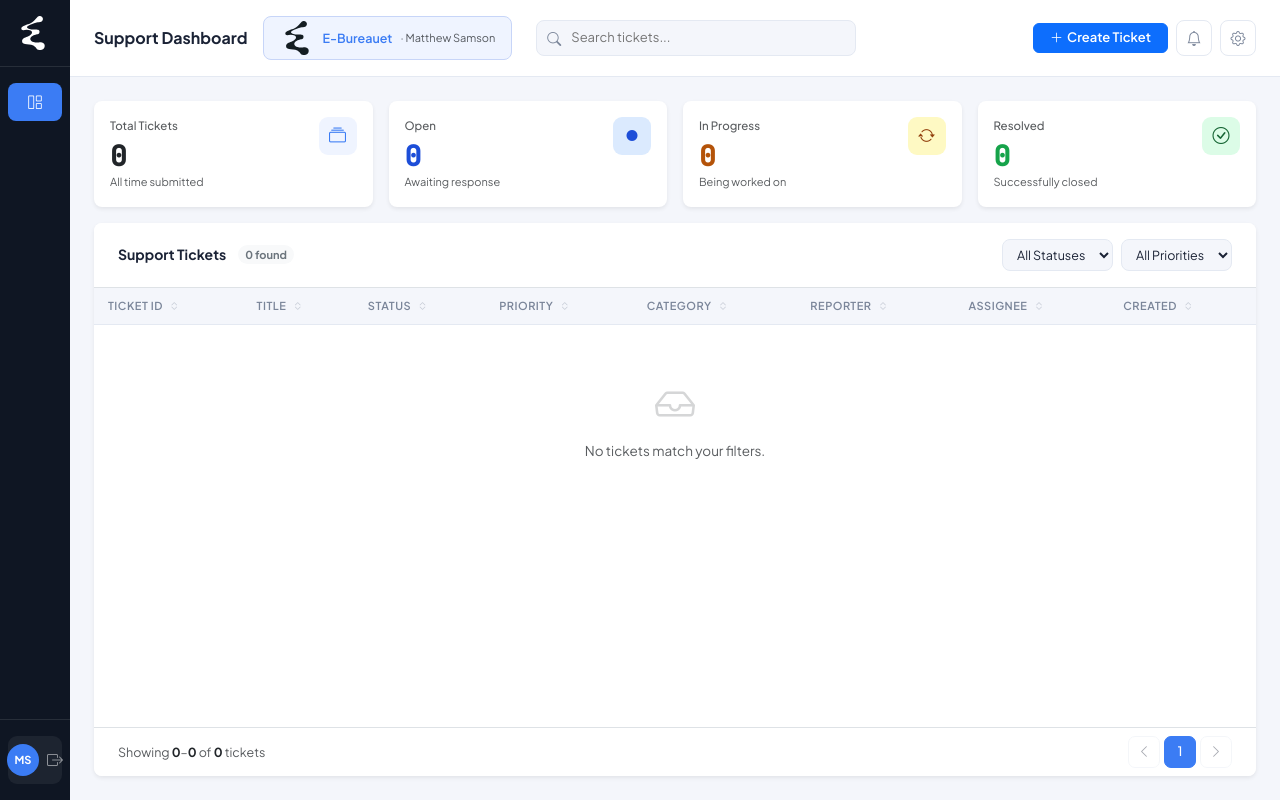
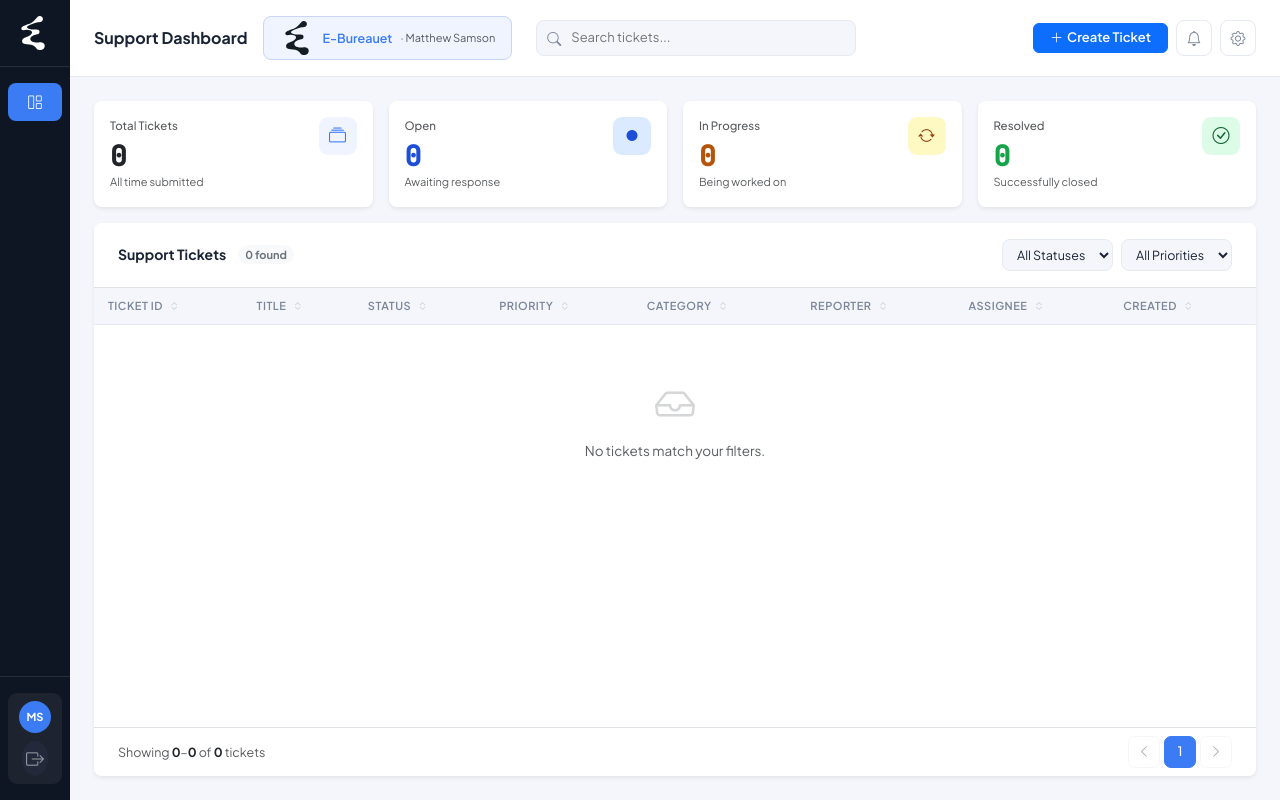
Before and after one commit to kidmagus/servicedesk, a website: page src/html/client.html in a window 1280 px wide. Both pictures are taken after a click on the button 204 px from the left and 30 px from the top of the page. Drawn offline with nearby package versions, Linux system fonts and the light colour scheme; files that its build step writes are made by us from their sources; files whose address does not match are found by name.

Commit message:
fix logout on clients view

```diff
--- a/src/html/client.html
+++ b/src/html/client.html
@@ -42,12 +42,15 @@
     </nav>
     <div class="px-2 py-3 border-top border-white border-opacity-10">
       <div class="user-chip d-flex align-items-center gap-2 px-2 py-2">
-        <div class="user-avatar d-flex align-items-center justify-content-center text-white flex-shrink-0">MS</div>
-        <div>
-          <div class="text-white fw-semibold" style="font-size:12.5px; ">Matthew Samson</div>
-          <div class="text-white-50" style="font-size:10.5px; white-space: nowrap;">Client Account</div>
+        <div class="user-avatar-wrap d-flex flex-column align-items-center position-relative">
+          <div class="user-avatar d-flex align-items-center justify-content-center text-white flex-shrink-0 mb-1" id="clientAvatar" style="background:#3b7cf4" title="Matthew Samson – Client">MS</div>
+          <i class="bi bi-box-arrow-right logout-icon-collapsed text-white-50 mt-1" style="cursor:pointer; display:none; font-size:18px; background:#23293a; border-radius:50%; padding:4px; z-index:2;" onclick="doLogout()" title="Sign out"></i>
         </div>
-        <i class="bi bi-box-arrow-right ms-auto text-white-50" style="cursor:pointer" onclick="window.location.href='index.html'" title="Sign out"></i>
+        <div class="user-info flex-grow-1">
+          <div class="text-white fw-semibold" style="font-size:12.5px">Matthew Samson</div>
+          <div class="text-white-50" style="font-size:10.5px;white-space:nowrap">Client Account</div>
+        </div>
+        <i class="bi bi-box-arrow-right ms-auto text-white-50 logout-icon" style="cursor:pointer" onclick="doLogout()" title="Sign out"></i>
       </div>
     </div>
   </aside>
--- a/src/js/main.js
+++ b/src/js/main.js
@@ -1194,6 +1194,5 @@ window.testToast = function() {
 
 // ── LOGOUT HANDLER ─────────────────────────
 window.doLogout = function doLogout() {
-  document.getElementById('clientApp').classList.add('d-none');
-  document.getElementById('loginPage').classList.remove('d-none');
+  window.location.href = 'index.html';
 };
--- a/src/scss/layout/_sidebar.scss
+++ b/src/scss/layout/_sidebar.scss
@@ -1,3 +1,34 @@
+// Sidebar user chip collapse behavior for client and pm view
+.sidebar.collapsed .user-chip .user-info,
+.sidebar.collapsed .user-chip .logout-icon {
+	display: none !important;
+}
+.sidebar .user-chip .user-avatar {
+	transition: border-radius 0.2s;
+}
+.sidebar.collapsed .user-chip .user-avatar {
+	margin: 0 auto;
+}
+// Show floating logout icon below avatar when collapsed
+.sidebar.collapsed .user-chip .user-avatar-wrap .logout-icon-collapsed {
+	display: block !important;
+	position: static;
+	margin-top: 4px;
+	margin-bottom: 0;
+	left: 0;
+	right: 0;
+	text-align: center;
+}
+.sidebar .user-chip .user-avatar-wrap {
+	position: relative;
+}
+// Show floating logout icon on avatar when collapsed
+.sidebar.collapsed .user-chip .user-avatar-wrap .logout-icon-collapsed {
+	display: block !important;
+}
+.sidebar .user-chip .user-avatar-wrap {
+	position: relative;
+}
 .sidebar.collapsed {
 	width: 70px;
 	min-width: 70px;
```
